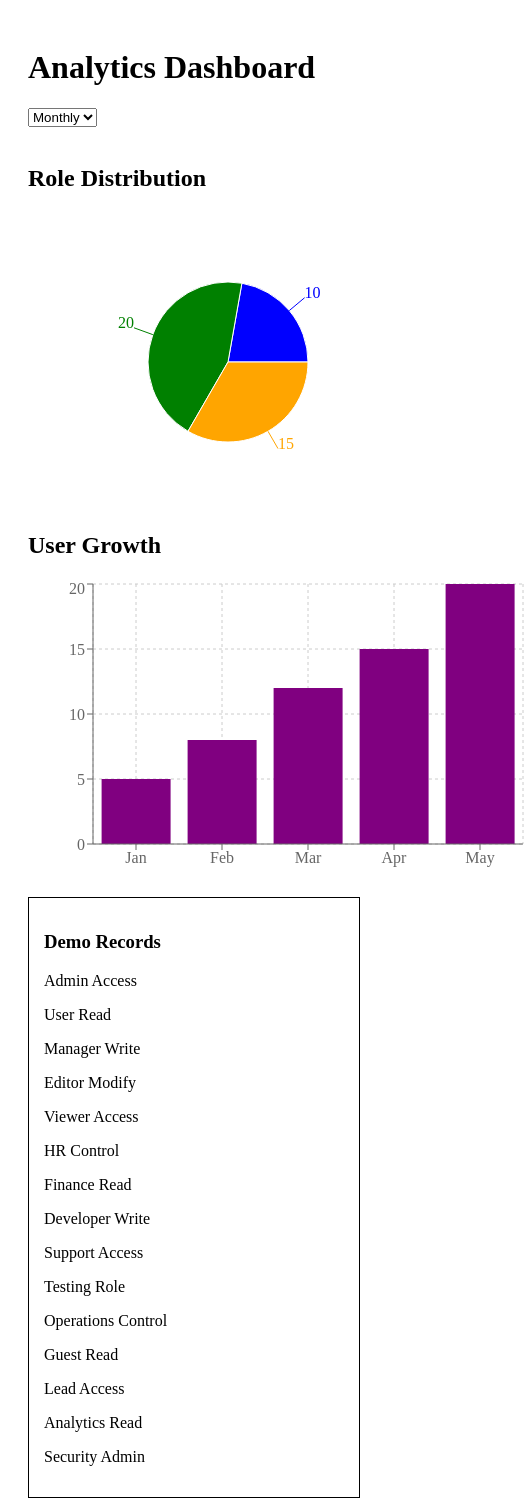
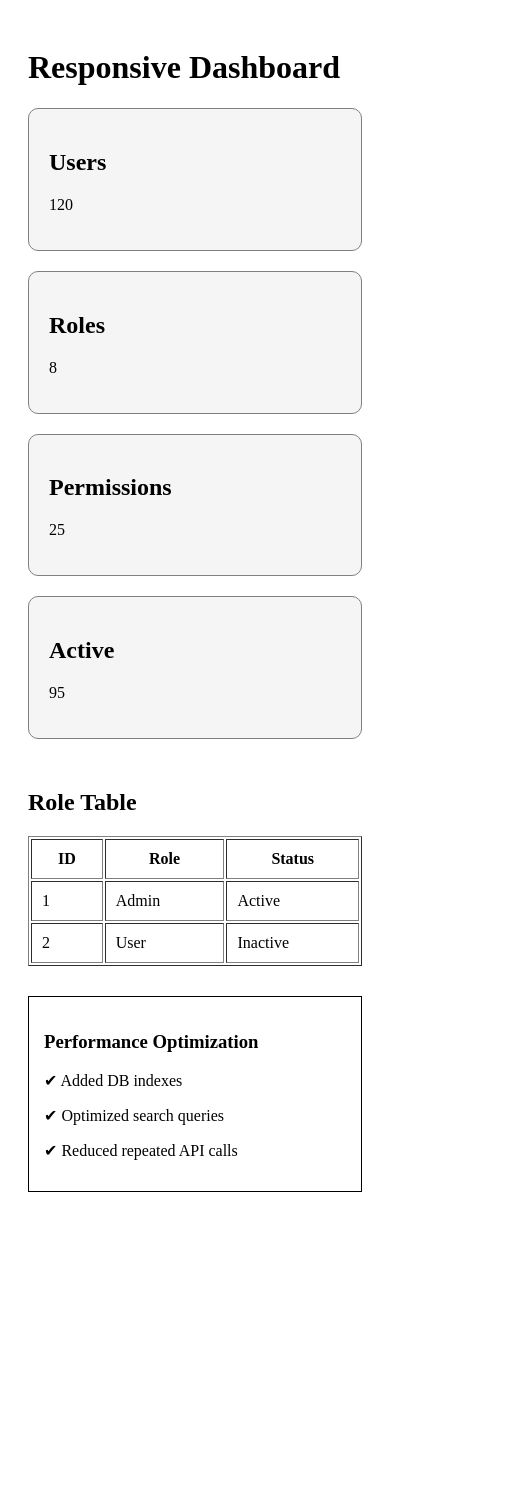
Before and after one commit to Punyashree26/role-permission-manager, a React app in the folder frontend/: page / in a window 390 px wide. Shown: the top 1504 px of the page, 528 px wide, since content can reach past the window. After the commit the page ends 1220 px from the top, so only its background shows below. Built offline with nearby package versions, Linux system fonts and the light colour scheme; the HTML template or start-up script is replaced by a standard one.

Commit message:
Day 11 — Added responsive dashboard and DB indexes

```diff
--- a/frontend/src/App.jsx
+++ b/frontend/src/App.jsx
@@ -1,7 +1,7 @@
-import Analytics from "./pages/Analytics";
+import ResponsiveDashboard from "./pages/ResponsiveDashboard";
 
 function App() {
-  return <Analytics />;
+  return <ResponsiveDashboard />;
 }
 
 export default App;
--- /dev/null
+++ b/frontend/src/pages/ResponsiveDashboard.jsx
@@ -0,0 +1,89 @@
+function ResponsiveDashboard() {
+  const cards = [
+    { title: "Users", value: 120 },
+    { title: "Roles", value: 8 },
+    { title: "Permissions", value: 25 },
+    { title: "Active", value: 95 },
+  ];
+
+  return (
+    <div style={container}>
+      <h1>Responsive Dashboard</h1>
+
+      <div style={gridContainer}>
+        {cards.map((card, index) => (
+          <div key={index} style={cardStyle}>
+            <h2>{card.title}</h2>
+            <p>{card.value}</p>
+          </div>
+        ))}
+      </div>
+
+      <div style={tableContainer}>
+        <h2>Role Table</h2>
+
+        <table border="1" cellPadding="10" width="100%">
+          <thead>
+            <tr>
+              <th>ID</th>
+              <th>Role</th>
+              <th>Status</th>
+            </tr>
+          </thead>
+
+          <tbody>
+            <tr>
+              <td>1</td>
+              <td>Admin</td>
+              <td>Active</td>
+            </tr>
+
+            <tr>
+              <td>2</td>
+              <td>User</td>
+              <td>Inactive</td>
+            </tr>
+          </tbody>
+        </table>
+      </div>
+
+      <div style={performanceBox}>
+        <h3>Performance Optimization</h3>
+
+        <p>✔ Added DB indexes</p>
+        <p>✔ Optimized search queries</p>
+        <p>✔ Reduced repeated API calls</p>
+      </div>
+    </div>
+  );
+}
+
+const container = {
+  padding: "20px",
+};
+
+const gridContainer = {
+  display: "grid",
+  gridTemplateColumns: "repeat(auto-fit, minmax(200px, 1fr))",
+  gap: "20px",
+};
+
+const cardStyle = {
+  border: "1px solid gray",
+  padding: "20px",
+  borderRadius: "10px",
+  backgroundColor: "#f5f5f5",
+};
+
+const tableContainer = {
+  marginTop: "30px",
+  overflowX: "auto",
+};
+
+const performanceBox = {
+  marginTop: "30px",
+  border: "1px solid black",
+  padding: "15px",
+};
+
+export default ResponsiveDashboard;
```
Also changed, not shown: 1 other file (tests, documents, lock files or other folders).
